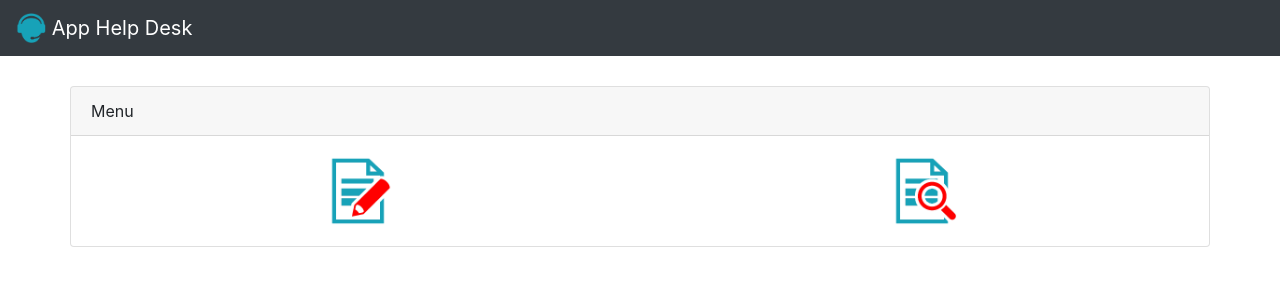
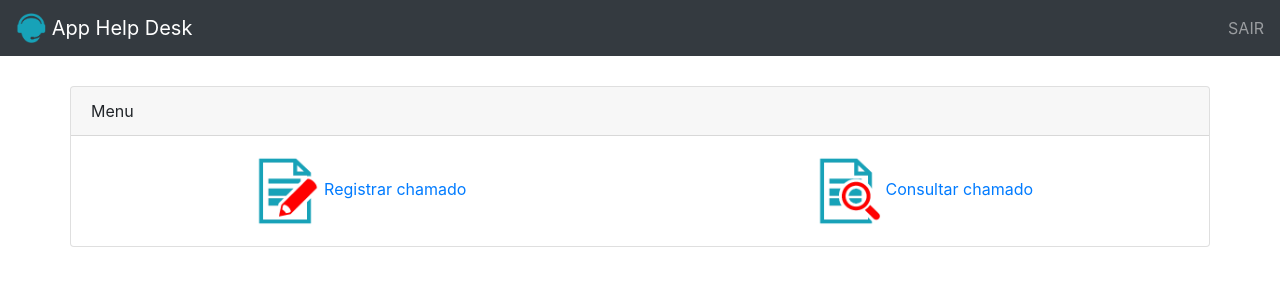
Before and after one commit to joaopaulofranca/HelpDesk, a PHP site: page /home.php in a window 1280 px wide. Shown: the top 300 px of the page. Run offline with PHP 8.4, Linux system fonts and the light colour scheme; the visitor is signed in with stand-in values (Sample User, id 1).

Commit message:
criando botao sair

```diff
--- a/home.php
+++ b/home.php
@@ -24,6 +24,11 @@ require_once "validador_acesso.php";
         <img src="logo.png" width="30" height="30" class="d-inline-block align-top" alt="">
         App Help Desk
       </a>
+      <ul class="navbar-nav">
+    <li class="nav-item">
+    <a href="logoff.php" class="nav-link">SAIR</a>
+    </li>
+    </ul>
     </nav>
 
     <div class="container">
@@ -39,11 +44,13 @@ require_once "validador_acesso.php";
                 <div class="col-6 d-flex justify-content-center">
                 <a href="abrir_chamado.php">
                   <img src="formulario_abrir_chamado.png" width="70" height="70">
+                  Registrar chamado
                 </a>
                 </div>
                 <div class="col-6 d-flex justify-content-center">
                 <a href="consultar_chamado.php">
                   <img src="formulario_consultar_chamado.png" width="70" height="70">
+                Consultar chamado
                 </a>
                 </div>
               </div>
--- a/index.php
+++ b/index.php
@@ -15,12 +15,12 @@
   </style>
 </head>
 
-<body background="fundo.png"style="background-repeat: no-repeat;background-size: cover;">
+<body background="ass/plano.jpg"style="background-repeat: no-repeat;background-size: cover;">
 
   <nav class="navbar navbar-dark bg-dark">
     <a class="navbar-brand" href="#">
       <img src="logo.png" width="30" height="30" class="d-inline-block align-top" alt="">
-      Help Desk
+       HELP DESK
     </a>
   </nav>
 
@@ -56,7 +56,7 @@
                 </div>
 
               <?php } ?>
-              <button class="btn btn-lg btn-info btn-block" type="submit">Entrar</button>
+              <button class="btn btn-lg btn-primary btn-block" type="submit">Entrar</button>
             </form>
           </div>
         </div>
```
Also changed, not shown: abrir_chamado.php (+6 -1 lines), consultar_chamado.php (+8 -1 lines), logoff.php (added, +14 -0 lines), ass/assembleia.png (deleted).
